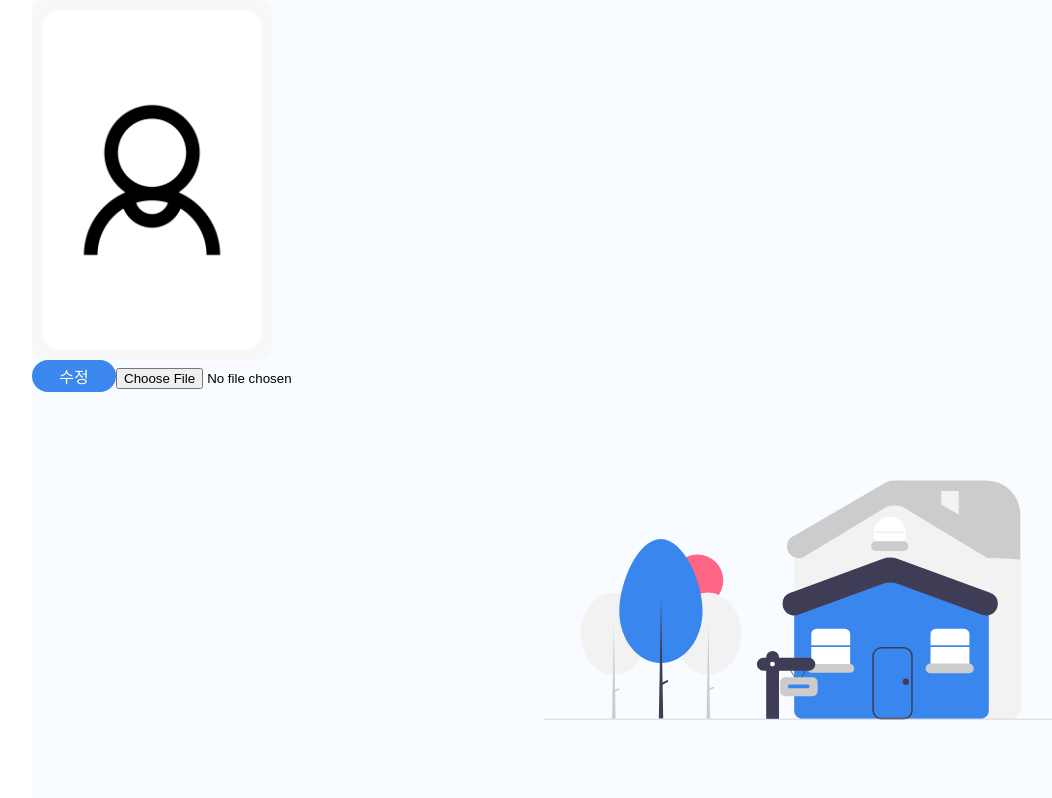
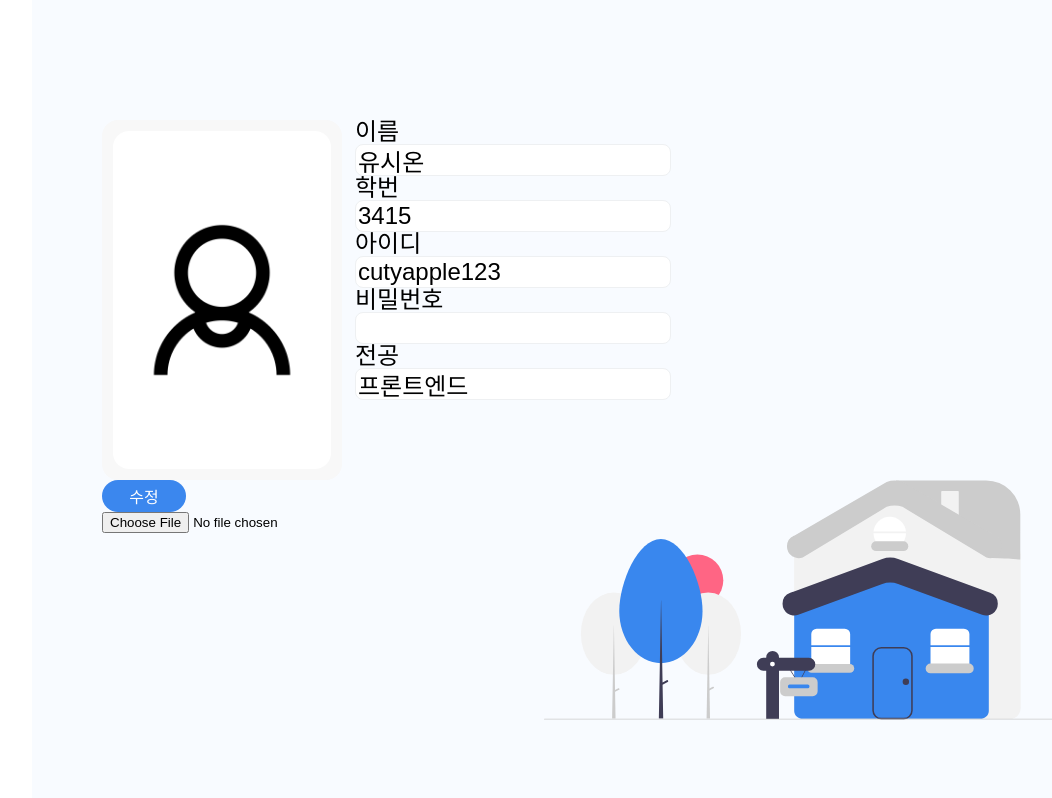
Before and after one commit to DSM-Upgrade/Client, a React app: page /mypage in a window 1280 px wide. Shown: the top 798 px of the page, without its empty margins (224-1276 px from the left). Built offline with nearby package versions, Linux system fonts and the light colour scheme.

Commit message:
[FIX] <component/~/MyPageProfile> Set Layout

```diff
--- a/src/component/MyPage/MyPageProfile/MyPageProfile.js
+++ b/src/component/MyPage/MyPageProfile/MyPageProfile.js
@@ -3,7 +3,7 @@ import ProfileImg from "./ProfileImg/ProfileImg";
 import ProfileInfoContainer from "../../../container/MyPageContanier/MyPageProfile/ProfileInfo/ProfileInfoContainer";
 import * as S from "./style";
 
-const Profile = () => {
+const MyPageProfile = () => {
   return (
     <S.Container>
       <ProfileImg />
@@ -12,4 +12,4 @@ const Profile = () => {
   );
 };
 
-export default Profile;
+export default MyPageProfile;
--- a/src/component/MyPage/MyPageProfile/style.js
+++ b/src/component/MyPage/MyPageProfile/style.js
@@ -1,6 +1,9 @@
 import styled from "styled-components";
 
 export const Container = styled.div`
+  display: grid;
+  grid-template-columns: 3fr 7fr;
   width: 100%;
   height: 100%;
+  padding: 120px 70px 0 70px;
 `;
```
